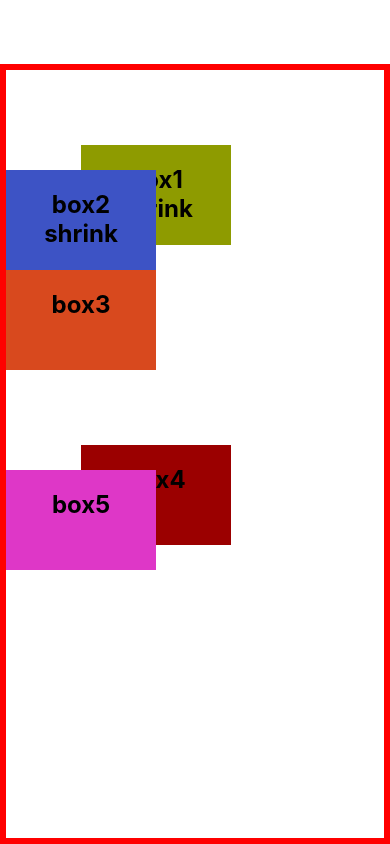
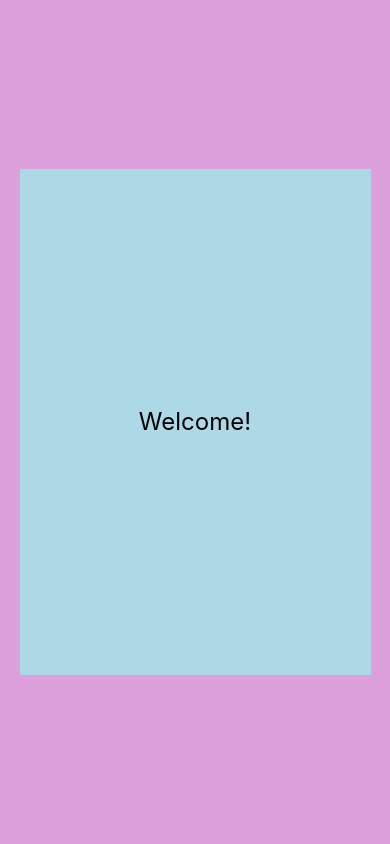
Before and after one commit to jananikangesan/React-Native-Tutorial-for-Beginners, a React Native app: screen / in a window 390 px wide. Built offline with nearby package versions, Linux system fonts and the light colour scheme.

Commit message:
dimentionAPI

```diff
--- a/App.js
+++ b/App.js
@@ -1,5 +1,5 @@
 import { useState } from 'react';
-import {View,Text, Image,ImageBackground, ScrollView, Button,Pressable,Modal, StatusBar, ActivityIndicator, Alert, StyleSheet} from  'react-native'
+import {View,Text, Image,ImageBackground, ScrollView, Button,Pressable,Modal, StatusBar, ActivityIndicator, Alert, StyleSheet,Dimensions} from  'react-native'
 import Greet from './components/Greet';
 import Styling from './components/Styling';
 import Box from './components/Box';
@@ -78,18 +78,26 @@
     {/* <Styling/> */}
 
 
-    <Box style={{backgroundColor:"#8e9b00", top:75, left:75}} children="box1 shrink"/>
+    {/* <Box style={{backgroundColor:"#8e9b00", top:75, left:75}} children="box1 shrink"/>
     <Box style={{backgroundColor:"#3d53c5ff"}}>box2 shrink</Box>
     <Box style={{backgroundColor:"#d8491eff"}}>box3</Box>
     <Box style={{backgroundColor:"#9b0000ff", top:75, left:75}}>box4</Box>
-    <Box style={{backgroundColor:"#de37c7ff"}}>box5</Box>
+    <Box style={{backgroundColor:"#de37c7ff"}}>box5</Box>  */}
 
+      <View style={styles.box}>
+        <Text style={styles.text}>Welcome!</Text>
+      </View>
 
   </View>);
 
 
 
 }
+const windowWidth =Dimensions.get("window").width
+
+const windowHeight =Dimensions.get("window").height
+
+console.log({windowWidth,windowHeight})
 
 const styles=StyleSheet.create({
   container:{
@@ -105,8 +113,22 @@
     //gap:10,
     //alignContent: "center" ,
     //height:200,
-    marginTop:64,
-    borderWidth:6,
-    borderColor:"red",
+    //marginTop:64,
+    //borderWidth:6,
+    //borderColor:"red",
+    backgroundColor:"plum",
+    alignItems:"center",
+    justifyContent:"center",
+
   },
+  box:{
+    width:windowWidth > 500 ? "70%" :"90%",
+    height:windowHeight >600 ? "60% " :"90%",
+    backgroundColor:"lightblue",
+    alignItems:"center",
+    justifyContent:"center"
+  },
+  text:{
+    fontSize: windowWidth >500 ? 50:24,
+  }
 })
```
